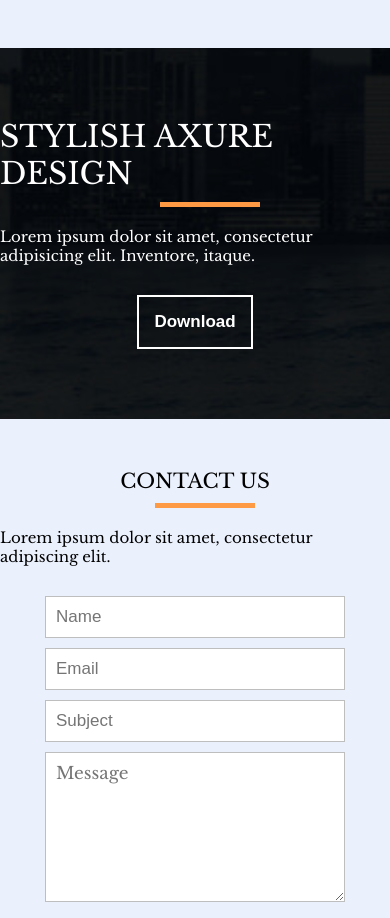
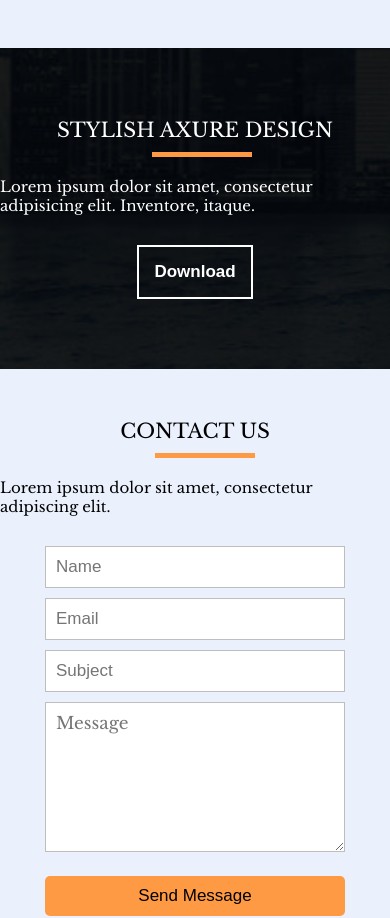
Before and after one commit to MilosM00/react-website, a React (Create React App) app: page / in a window 390 px wide. Shown: the part 7118-8036 px from the top of the page. Built offline with nearby package versions, Linux system fonts and the light colour scheme; the HTML template or start-up script is replaced by a standard one.

Commit message:
Design.css updated

```diff
--- a/src/components/Design.css
+++ b/src/components/Design.css
@@ -45,3 +45,13 @@
     color: rgb(0,0,0);
     transition: 0.4s;
 }
+
+@media (max-width: 630px) {
+    .design-title{
+        font-size: 20px;
+    }
+
+    .design-title::after{
+        left: 95px;
+    }
+}
```
